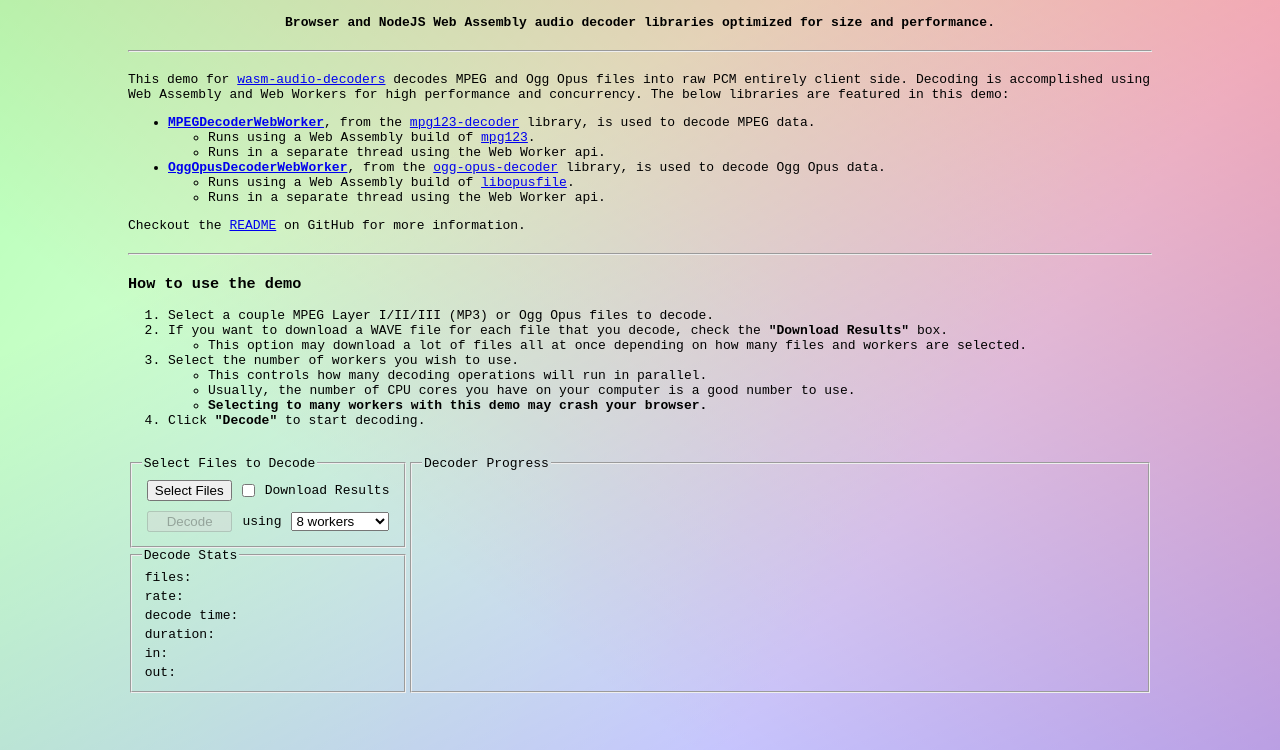
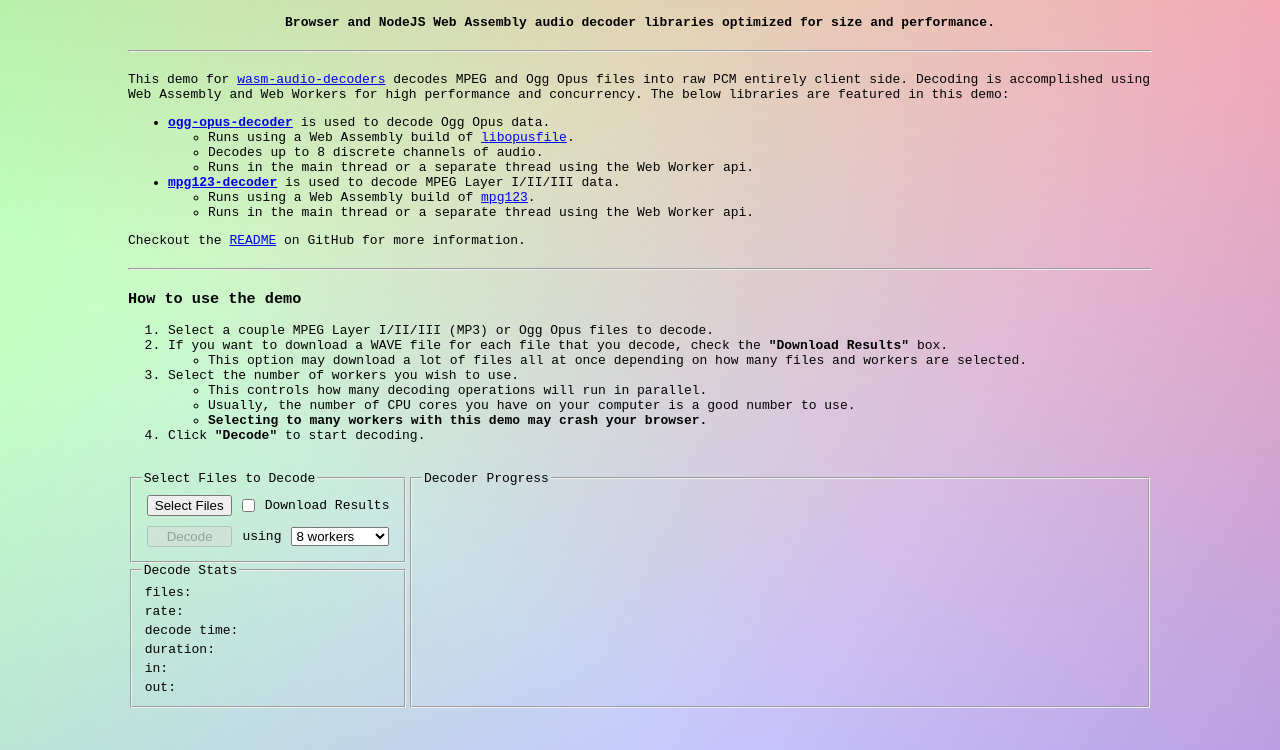
Before and after one commit to eshaz/wasm-audio-decoders, a website: page demo/index.html in a window 1280 px wide. Shown: the part 50-800 px from the top of the page. Drawn offline with Linux system fonts and the light colour scheme.

Commit message:
feat: add multichannel note to demo html

```diff
--- a/demo/index.html
+++ b/demo/index.html
@@ -265,38 +265,37 @@
     <ul>
       <li>
         <a
-          href="https://github.com/eshaz/wasm-audio-decoders/tree/master/src/mpg123-decoder#mpegdecoderwebworker"
-          ><b>MPEGDecoderWebWorker</b></a
-        >, from the
+          href="https://github.com/eshaz/wasm-audio-decoders/tree/master/src/ogg-opus-decoder"
+          ><b>ogg-opus-decoder</b></a
+        >
+        is used to decode Ogg Opus data.
+        <ul>
+          <li>
+            Runs using a Web Assembly build of
+            <a href="https://github.com/xiph/opusfile">libopusfile</a>.
+          </li>
+          <li>Decodes up to 8 discrete channels of audio.</li>
+          <li>
+            Runs in the main thread or a separate thread using the Web Worker
+            api.
+          </li>
+        </ul>
+      </li>
+      <li>
         <a
           href="https://github.com/eshaz/wasm-audio-decoders/tree/master/src/mpg123-decoder"
-          >mpg123-decoder</a
+          ><b>mpg123-decoder</b></a
         >
-        library, is used to decode MPEG data.
+        is used to decode MPEG Layer I/II/III data.
         <ul>
           <li>
             Runs using a Web Assembly build of
             <a href="https://www.mpg123.de/">mpg123</a>.
           </li>
-          <li>Runs in a separate thread using the Web Worker api.</li>
-        </ul>
-      </li>
-      <li>
-        <a
-          href="https://github.com/eshaz/wasm-audio-decoders/tree/master/src/ogg-opus-decoder#oggopusdecoderwebworker"
-          ><b>OggOpusDecoderWebWorker</b></a
-        >, from the
-        <a
-          href="https://github.com/eshaz/wasm-audio-decoders/tree/master/src/ogg-opus-decoder"
-          >ogg-opus-decoder</a
-        >
-        library, is used to decode Ogg Opus data.
-        <ul>
           <li>
-            Runs using a Web Assembly build of
-            <a href="https://github.com/xiph/opusfile">libopusfile</a>.
+            Runs in the main thread or a separate thread using the Web Worker
+            api.
           </li>
-          <li>Runs in a separate thread using the Web Worker api.</li>
         </ul>
       </li>
     </ul>
```
